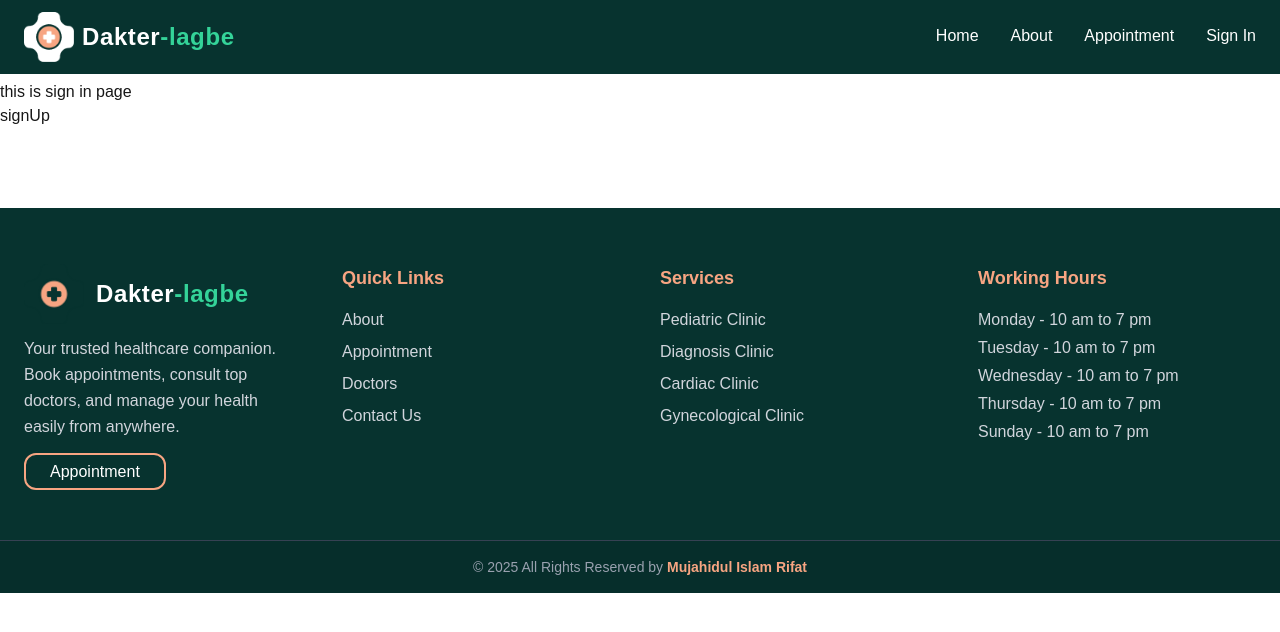
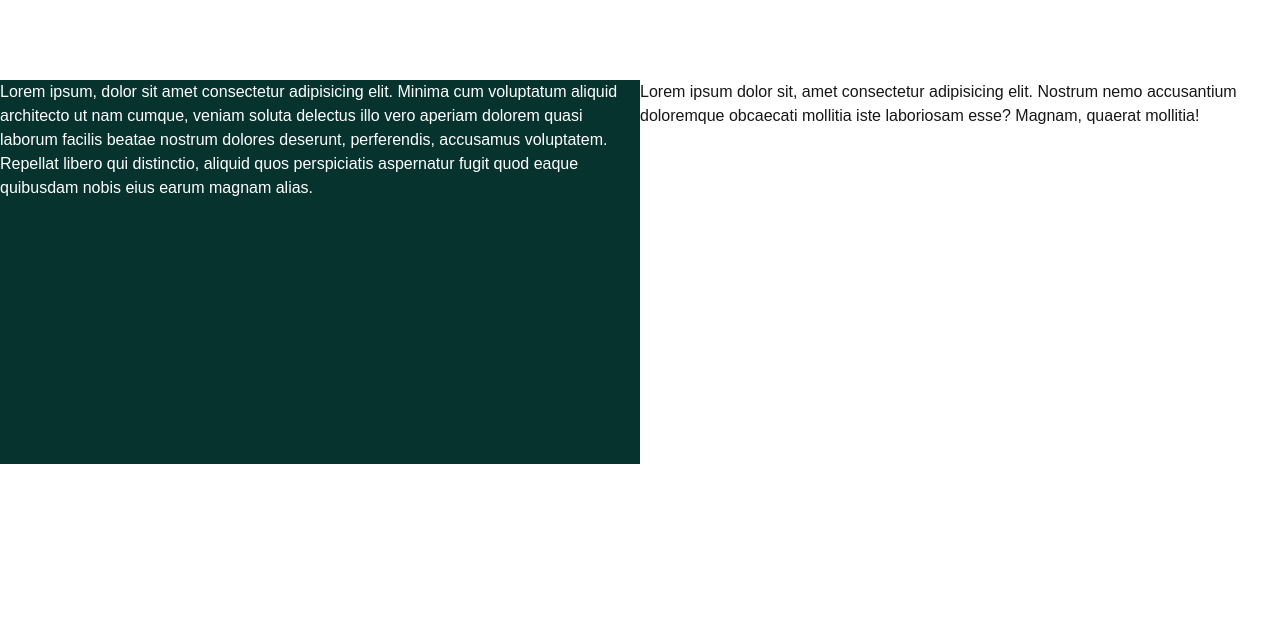
Before and after one commit to MujahidulIslam4541/Dakter-lagbe-client, a Next.js app: page /signIn in a window 1280 px wide. Shown: the top 632 px of the page. Built offline with nearby package versions, Linux system fonts and the light colour scheme.

Commit message:
create clientLayOut components

```diff
--- /dev/null
+++ b/app/clientLayout.js
@@ -0,0 +1,20 @@
+"use client";
+
+import { usePathname } from "next/navigation";
+import Navbar from "./components/navbar/page";
+import Footer from "./components/footer/page";
+
+export default function ClientLayout({ children }) {
+  const pathname = usePathname();
+
+  const hideNavRoutes = ["/signIn", "/signUp"];
+  const shouldHide = hideNavRoutes.includes(pathname);
+
+  return (
+    <>
+      {!shouldHide && <Navbar />}
+      {children}
+      {!shouldHide && <Footer />}
+    </>
+  );
+}
--- a/app/globals.css
+++ b/app/globals.css
@@ -24,7 +24,7 @@ body {
   color: var(--foreground);
   overflow-x: hidden;
    box-sizing: border-box;
-    margin: 0;
+  margin: 0;
   padding: 0;
   font-family: Arial, Helvetica, sans-serif;
 }
--- a/app/layout.js
+++ b/app/layout.js
@@ -2,6 +2,7 @@ import { Geist, Geist_Mono } from "next/font/google";
 import "./globals.css";
 import Footer from "./components/footer/page";
 import Navbar from "./components/navbar/page";
+import ClientLayout from "./clientLayout";
 
 const geistSans = Geist({
   variable: "--font-geist-sans",
@@ -22,9 +23,7 @@ export default function RootLayout({ children }) {
   return (
     <html lang="en" data-theme="light">
       <body className={`${geistSans.variable} ${geistMono.variable} antialiased`}>
-        <Navbar></Navbar>
-        {children}
-        <Footer></Footer>
+        <ClientLayout>{children}</ClientLayout>
       </body>
     </html>
   );
--- a/app/signIn/page.jsx
+++ b/app/signIn/page.jsx
@@ -1,11 +1,16 @@
-import Link from 'next/link'
 import React from 'react'
 
 const SignIn = () => {
   return (
-    <div className='mt-20'>
-      <h2>this is sign in page</h2>
-      <Link href='signUp'>signUp</Link>
+    <div className='grid grid-cols-1 w-full h-full md:grid-cols-2 mt-20'>
+      {/* left side */}
+      <div className='bg-[#07332F] text-white h-96'>
+        Lorem ipsum, dolor sit amet consectetur adipisicing elit. Minima cum voluptatum aliquid architecto ut nam cumque, veniam soluta delectus illo vero aperiam dolorem quasi laborum facilis beatae nostrum dolores deserunt, perferendis, accusamus voluptatem. Repellat libero qui distinctio, aliquid quos perspiciatis aspernatur fugit quod eaque quibusdam nobis eius earum magnam alias.
+      </div>
+      {/* right side input from */}
+      <div>
+        Lorem ipsum dolor sit, amet consectetur adipisicing elit. Nostrum nemo accusantium doloremque obcaecati mollitia iste laboriosam esse? Magnam, quaerat mollitia!
+      </div>
     </div>
   )
 }
```
